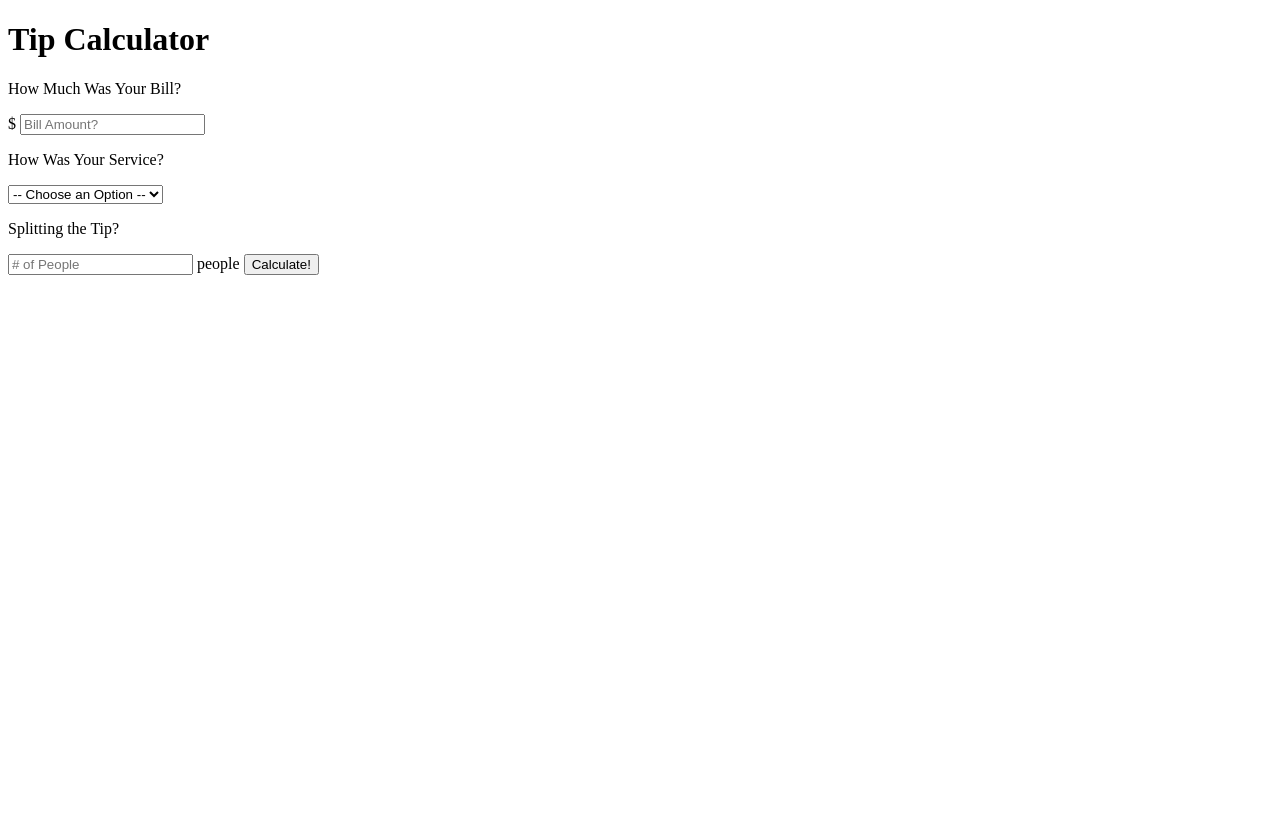
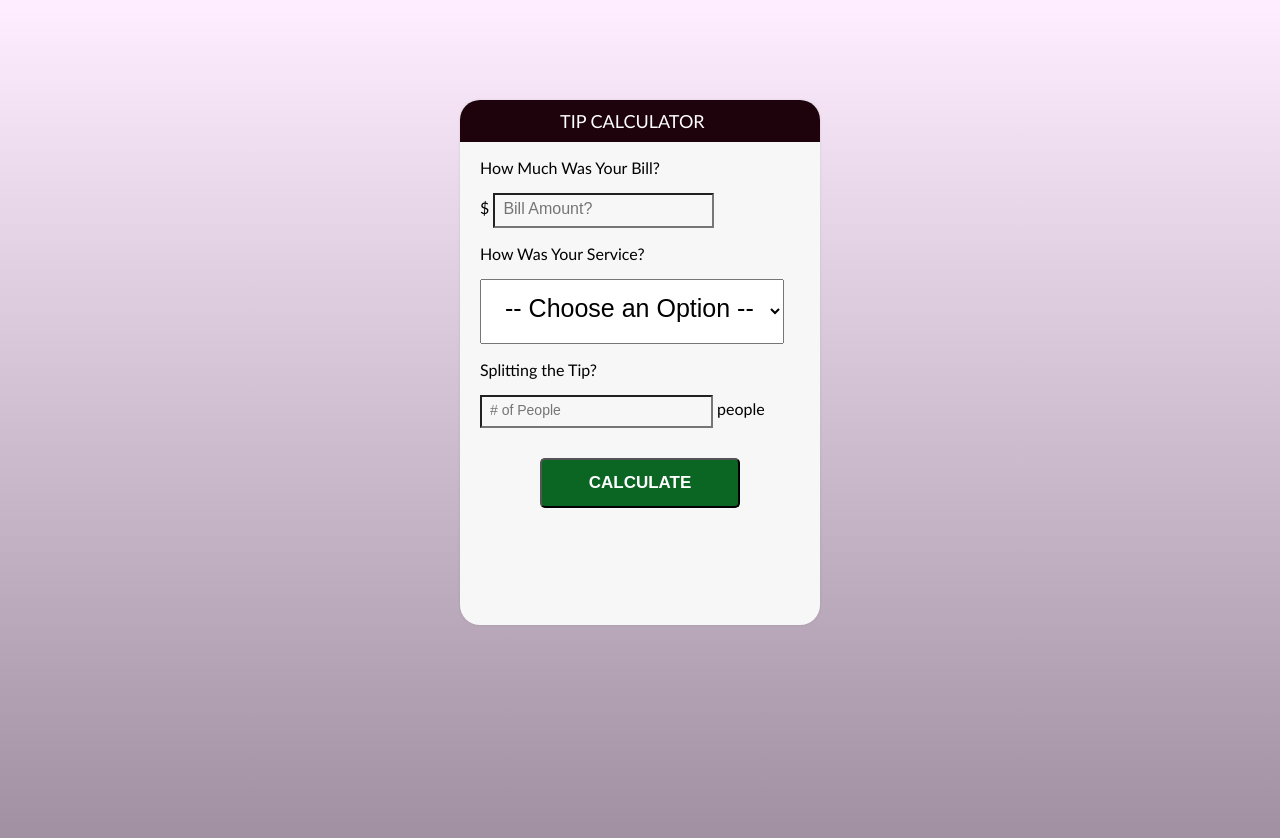
Before and after one commit to krdowns/tipcalculator, a plain HTML site: page index.html in a window 1280 px wide. Before the commit the page ends 800 px from the top, so only its background shows below. Drawn offline with Linux system fonts and the light colour scheme.

Commit message:
added styling

```diff
--- a/index.html
+++ b/index.html
@@ -26,10 +26,12 @@
             </form>
             <p>Splitting the Tip?</p>
             <input id="splitTip" type="text" placeholder="# of People"/> people
-            <button type="button" id="calculate">Calculate!</button>
+            <button type="button" id="calculate">Calculate</button>
         </div>
         <div id="tipAmount">
-            <small>$</small><span id="tip">0.00</span><small id="each"> each</small>
+            <sup>$</sup>
+            <span id="tip">0.00</span>
+            <small id="each">per person</small>
         </div>
     </div>
 
--- a/main.css
+++ b/main.css
@@ -0,0 +1,125 @@
+body {
+    height: 100vh;
+    overflow: hidden;
+    font-family: 'Trebuchet MS', 'Lucida Sans Unicode', 'Lucida Grande', 'Lucida Sans', Arial, sans-serif;
+    background: #FFEEFF;
+    background: -webkit-linear-gradient(to bottom, #FFEEFF, #998899);
+    background: linear-gradient(to bottom, #FFEEFF, #998899);
+}
+
+#container {
+    height: 525px;
+    width: 360px;
+    margin: 100px auto;
+    background: #f7f7f7;
+    box-shadow: 0 0 3px rgba(0, 0, 0, 0.1);
+    border-radius: 20px;
+    -webkit-border-radius: 20px;
+    -moz-border-radius: 20px;
+}
+
+h1 {
+    background: #1F030C;
+    color: white;
+    margin: 0;
+    padding: 10px 100px;
+    text-transform: uppercase;
+    font-size: 18px;
+    font-weight: normal;
+    border-top-left-radius: 20px;
+    border-top-right-radius: 20px;
+}
+
+p {
+    padding-left: 20px;
+}
+
+form input[type="text"] {
+    width: 90px;
+}
+
+input {
+    padding-left: 20px;
+}
+
+#billAmount {
+    font-size: 16px;
+    color:#221122;
+    background-color: #f7f7f7;
+    width: 60%;
+    padding: 5px 5px 8px 8px;
+}
+
+#billAmount:focus {
+    background: #fff;
+    border: 3px solid #2980b9;
+    outline: none;
+}
+
+#splitTip {
+    width: 60%;
+    padding: 5px 5px 8px 8px;
+    margin-left: 20px;
+    color: #221122;
+    background-color: #f7f7f7;
+    font-size: 14px;
+}
+
+.dollarSign {
+    display: inline;
+}
+
+#serviceRating {
+    padding: 13px 13px 20px 20px;
+    margin-left: 20px;
+    font-size: 25px;
+}
+
+button {
+    text-transform: uppercase;
+    font-weight: bold;
+    display: block;
+    margin: 30px auto;
+    background: #0B6623;
+    border-radius: 5px;
+    width: 200px;
+    height: 50px;
+    font-size: 17px;
+    color: white;
+}
+
+  button:hover {
+    background: #094411;
+    border-bottom-color: #111;
+  }
+
+  button:active {
+    position: relative;
+    top: 1px;
+  }
+
+  #tipAmount {
+    font-size: 30px;
+    margin-top: 5px;
+    text-align: center;
+    /* border: 2px solid red; */
+  }
+
+  #tipAmount:before {
+    content: "The Tip is:";
+    font-size: 20px;
+    font-weight: bold;
+    display: block;
+    text-transform: uppercase;
+  }
+
+  #tipAmount sup {
+    font-size: 20px;
+    margin-right: -5px;
+    color: #094411;
+  }
+
+  #tipAmount small {
+    font-size: 14px;
+    font-weight: bold;
+  }
--- a/tipcalculator.js
+++ b/tipcalculator.js
@@ -1,7 +1,7 @@
 function calculateTip() {
-  const billAmount = document.getElementById("billAmount").value;
-  const serviceRating = document.getElementById("serviceRating").value;
-  const splitTip = document.getElementById("splitTip").value;
+  let billAmount = document.getElementById("billAmount").value;
+  let serviceRating = document.getElementById("serviceRating").value;
+  let splitTip = document.getElementById("splitTip").value;
 
   if (billAmount === "" || serviceRating === 0) {
     alert("Please complete form");
```
